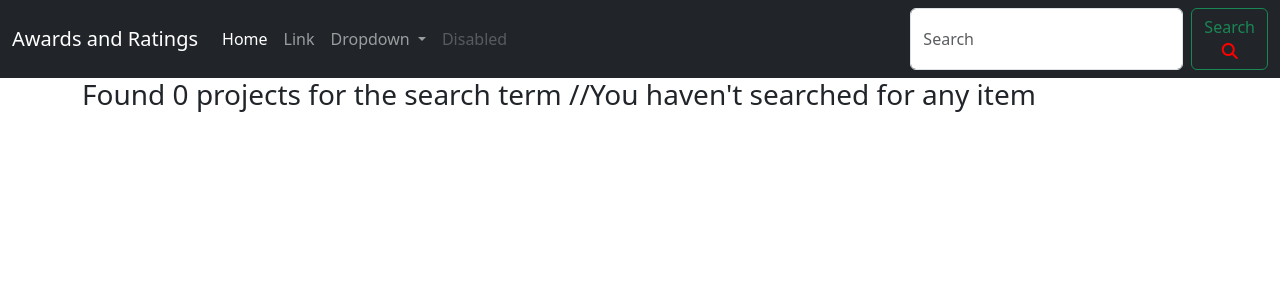
After one commit to GraceMwende/ReviewApp, a Django app: page /search/ in a window 1280 px wide. The commit adds this page. Shown: the top 300 px of the page. Run offline with Django 4.2, Linux system fonts and the light colour scheme; some libraries are stand-ins or nearby versions.

Commit message:
add search functionality

```diff
--- a/restF/models.py
+++ b/restF/models.py
@@ -22,6 +22,11 @@ class Project(models.Model):
     projects = cls.objects.all()
     return projects
 
+  @classmethod
+  def search_by_title(cls,searchterm):
+    project = cls.objects.filter(project_title__icontains=searchterm)
+    return project
+
 class Profile(models.Model):
   profile_image = models.ImageField(upload_to='profiles/',null=True)
   bio = models.TextField()
--- a/restF/templates/base.html
+++ b/restF/templates/base.html
@@ -13,6 +13,7 @@
       <link rel="stylesheet" href="{% static 'css/base.css' %}">
   {% endblock %}
 
+  <script src="https://kit.fontawesome.com/cd8c47e466.js" crossorigin="anonymous"></script>
 </head>
 <body>
   {% include 'navbar.html' %}
--- a/restF/templates/navbar.html
+++ b/restF/templates/navbar.html
@@ -5,6 +5,7 @@
   <meta http-equiv="X-UA-Compatible" content="IE=edge">
   <meta name="viewport" content="width=device-width, initial-scale=1.0">
   <title>Document</title>
+  <script src="https://kit.fontawesome.com/cd8c47e466.js" crossorigin="anonymous"></script>
 </head>
 <body>
   <nav class="navbar navbar-expand-lg navbar-dark bg-dark">
@@ -36,10 +37,12 @@
             <a class="nav-link disabled" href="#" tabindex="-1" aria-disabled="true">Disabled</a>
           </li>
         </ul>
-        <form class="d-flex">
-          <input class="form-control me-2" type="search" placeholder="Search" aria-label="Search">
-          <button class="btn btn-outline-success" type="submit">Search</button>
+        <form class="d-flex" action="{% url 'search_results' %}">
+          <input class="form-control me-2" type="search" name="project" placeholder="Search" aria-label="Search">
+          <button class="btn btn-outline-success" type="submit">Search<i class="fa-solid fa-magnifying-glass"style="color:red;"></i></button>
         </form>
+
+        <!-- search form end -->
       </div>
     </div>
   </nav>
--- /dev/null
+++ b/restF/templates/search.html
@@ -0,0 +1,21 @@
+{% extends 'base.html' %}
+{% block content %}
+<div class="container">
+    <div class="row">
+      {% if projects %}
+        <h3>Found {{projects|length}} of searched term {{messages}}</h3>
+      {% else %}
+        <h3>Found 0 projects for the search term //{{messages}} </h3>
+      {% endif %}
+    </div>
+
+    <div class="row">
+      {% for project in projects %}
+      <div class="col-sm-6 col-md-3">
+          <h1>{{project.project_title}}</h1>
+          <img src="{{project.project_image.url}}" class="img-thumbnail" alt="{{project.project_title}}">
+      </div>
+      {% endfor %}
+    </div>
+</div>
+{% endblock %}
--- a/restF/urls.py
+++ b/restF/urls.py
@@ -4,7 +4,8 @@ from django.conf import settings
 from django.conf.urls.static import static
 
 urlpatterns = [
-  path('',views.home,name='home')
+  path('',views.home,name='home'),
+  path('search/',views.search_results, name='search_results')
 ]
 
 if settings.DEBUG:
--- a/restF/views.py
+++ b/restF/views.py
@@ -5,3 +5,15 @@ from .models import Project,Profile
 def home(request):
   projects = Project.display_projects()
   return render(request,'home.html',{'projects':projects})
+
+def search_results(request):
+  if 'project' in request.GET and request.GET['project']:
+    search_term = request.GET.get('project')
+    searched_projects = Project.search_by_title(search_term)
+    message = f'{search_term}'
+
+    return render(request,'search.html',{'messages':message,'projects':searched_projects})
+
+  else:
+    message="You haven't searched for any item"
+    return render(request,'search.html',{'messages':message})
```
